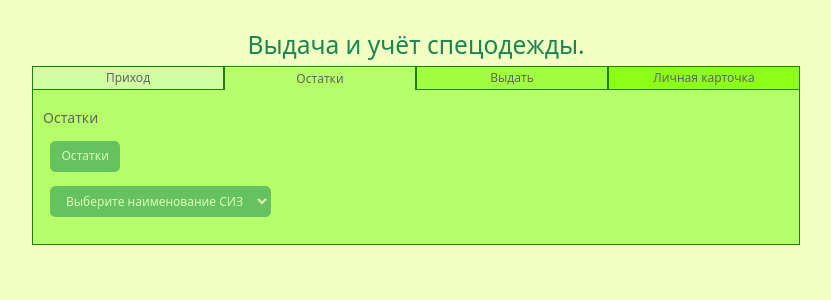
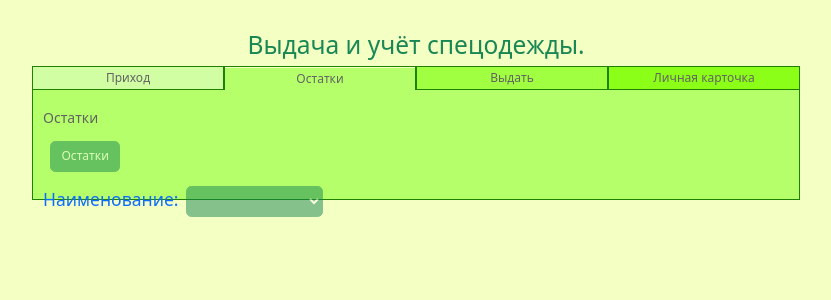
Before and after one commit to ENNA-Egor/Learn-React-Vite, a React (Vite) app: page / in a window 1280 px wide. Both pictures are taken after a click on the button "Остатки". Shown: the top 300 px of the page, without its empty margins (224-1055 px from the left). Built offline with nearby package versions, Linux system fonts and the light colour scheme.

Commit message:
Добавил селект во вторую вкладку. Надо разодраться с высотой

```diff
--- a/src/module/Leftovers.jsx
+++ b/src/module/Leftovers.jsx
@@ -1,9 +1,16 @@
 import React, { Component } from 'react'
+import subjectObject from '../assets/asset.jsx'
 
 class Leftovers extends Component {
 
+  constructor(props) {
+    super(props);
+    this.state = {
+      subjects: Object.keys(subjectObject)
+    };
+  }
+
   render(){
-
 
 return (
   <div id="TabNews" className="tabcontent hide">
@@ -11,11 +18,11 @@ return (
       <form name="form2" id="form2" action="">
         <div>
               <button type="button" className="btn btn-ost btn-success m-2">Остатки</button>
-    </div>
-    <div>
-        <select name="subject2" id="subject2" className="btn btn-success m-2">
-          <option value="" selected="selected">Выберите наименование СИЗ</option>
+              <legend className="text-primary fs-5" > Наименование:
+                <select name="subject" id="subject" className="btn btn-success m-2" value={this.state.selectedSubject} onChange={this.handleSubjectChange}>
+                  {this.state.subjects.map(subject => <option key={subject} value={subject}>{subject}</option>)}
                 </select>
+              </legend>
         </div>
       </form>
   </div>
--- a/src/module/Сoming.jsx
+++ b/src/module/Сoming.jsx
@@ -61,7 +61,7 @@ return (
         <select name="topic" id="topic" className="btn btn-success m-2" value={this.state.selectedTopic} onChange={this.handleTopicChange}>
           {this.state.topics.map(topic => <option key={topic} value={topic}>{topic}</option>)}
         </select>
-      </legend>
+        </legend>
         <legend className="text-primary fs-5"> Рост:
         <select name="chapter" id="chapter" className="btn btn-success m-2" value={this.state.selectedChapter} onChange={this.handleChapterChange}>
           {this.state.chapters.map(chapter => <option key={chapter} value={chapter}>{chapter}</option>)}
```
Lines whose indentation alone changed are shown as unchanged.
